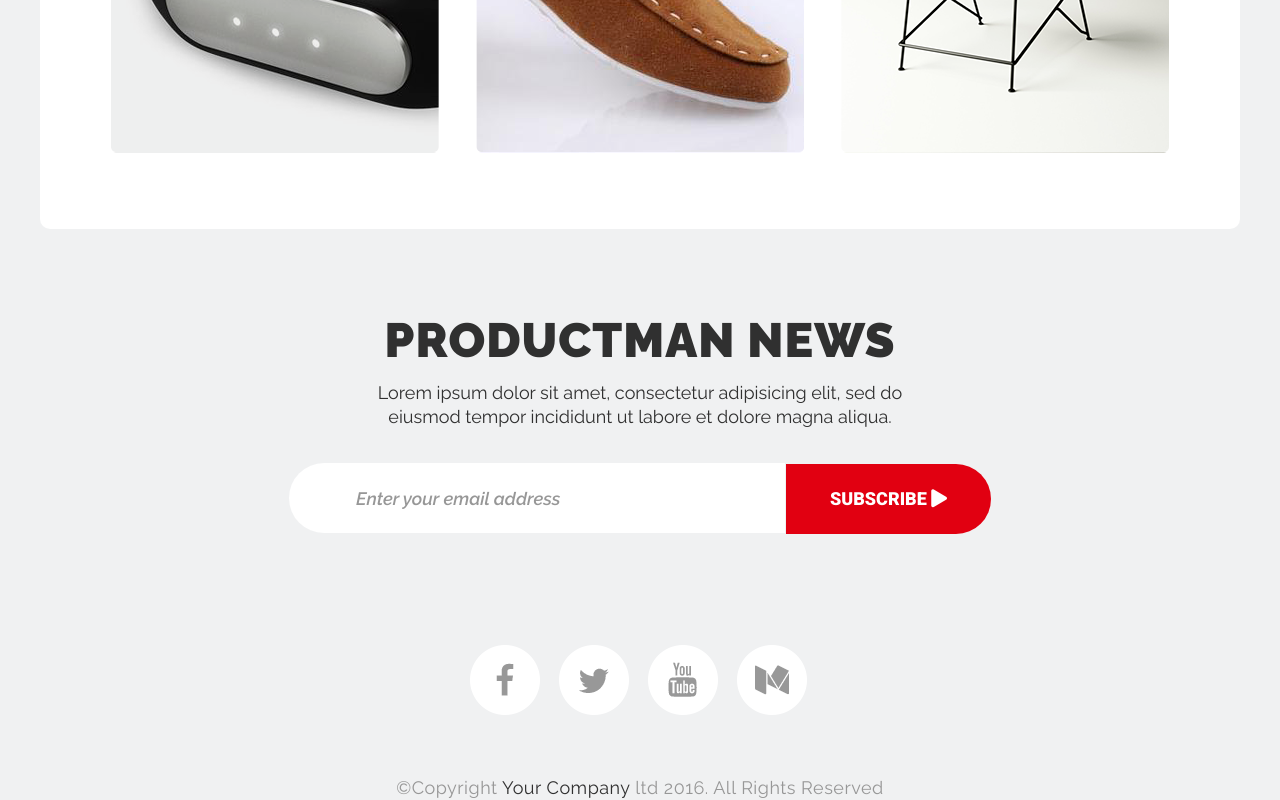
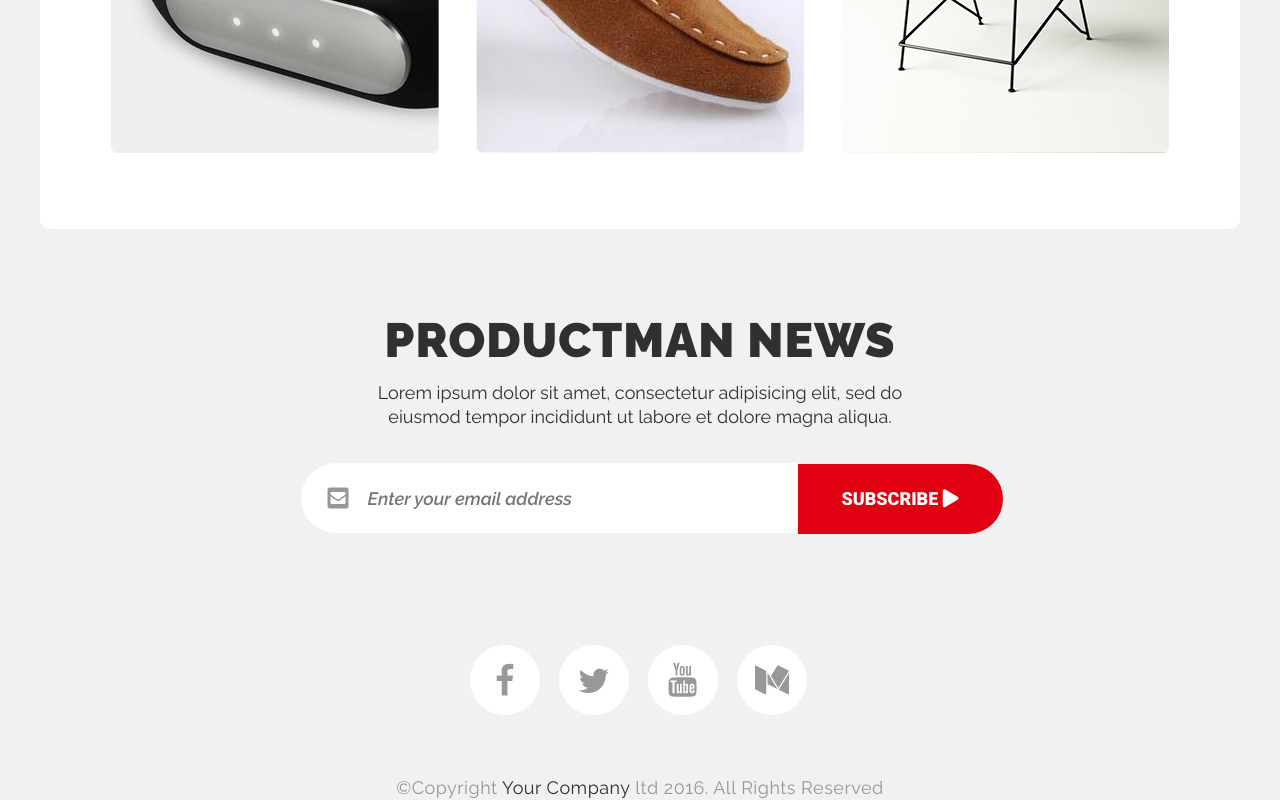
Before and after one commit to EugeneKlochkov/homework, a plain HTML site: page ProductMan/index.html in a window 1280 px wide. Shown: the part 1835-2635 px from the top of the page. Drawn offline with Linux system fonts and the light colour scheme.

Commit message:
Changed project ProductMan

```diff
--- a/ProductMan/css/main.css
+++ b/ProductMan/css/main.css
@@ -194,6 +194,7 @@ a:hover {
     font-weight: 600;
     font-style: italic;
     color: #979797;
+    outline: none;
 }
 .news button {
     font-size: 18px;
@@ -205,7 +206,15 @@ a:hover {
     height: 70px;
     border-radius: 0 37px 37px 0;
 }
+label {
+    display: inline;
+    position: relative;
+    top: 2px;
+    left: 50px;
+    font-size: 24px;
+    color: #979797;
 
+}
 footer {
     width: 1100px;
     margin: 0 auto;
--- a/ProductMan/index.html
+++ b/ProductMan/index.html
@@ -64,7 +64,10 @@
                 dolore magna aliqua.
             </p>
             <form action="/">
-                <input type="text" id="email" value="Enter your email address">
+                <label for="email">
+                    <i class="fas fa-envelope-square"></i>
+                </label>
+                <input type="text" id="email" placeholder="Enter your email address">
                 <button>Subscribe
                     <i class="fas fa-play"></i>
                 </button>
```
Also changed, not shown: styles/main.css (line endings or trailing spaces).
